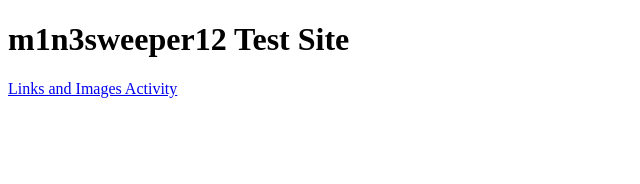
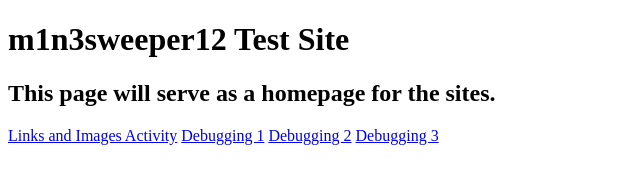
Before and after one commit to m1n3sweeper12/m1n3sweeper12.github.io, a plain HTML site: page index.html in a window 1280 px wide. Shown: the whole page, without its empty margins (0-640 px from the left). Drawn offline with Linux system fonts and the light colour scheme.

Commit message:
Add homepage heading to index.html

```diff
--- a/index.html
+++ b/index.html
@@ -6,6 +6,11 @@
   <body>
     <h1>m1n3sweeper12 Test Site</h1>
 
+    <h2>This page will serve as a homepage for the sites.</h2>
+
     <a href="Links-Images-Activity.html">Links and Images Activity</a>
+    <a href="Debugging-1.html">Debugging 1</a>
+    <a href="Debugging-2.html">Debugging 2</a>
+    <a href="Debugging-3.html">Debugging 3</a>
   </body>
 </html>
```
